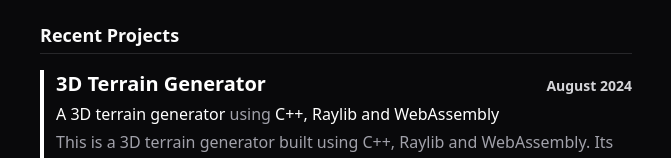
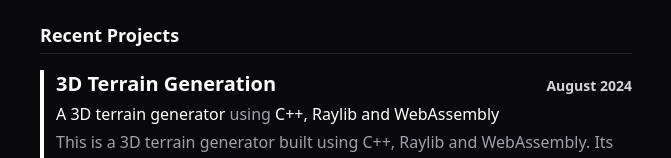
Before and after one commit to burakssen/burakssen.github.io, a React (Vite) app: page / in a window 1280 px wide. Shown: the part 297-455 px from the top of the page, without its empty margins (304-975 px from the left). Built offline with nearby package versions, Linux system fonts and the light colour scheme.

Commit message:
Link fix

```diff
--- a/src/recent-works.ts
+++ b/src/recent-works.ts
@@ -5,9 +5,9 @@ import { TbBrandFramerMotion } from "react-icons/tb";
 
 const recentWorks: Item[] = [
     {
-        title: "3D Terrain Generator",
+        title: "3D Terrain Generation",
         date: "August 2024",
-        url: "https://burakssen.github.io/3d-terrain-generator",
+        url: "https://burakssen.github.io/3d-terrain-generation",
         subtitle: "*A 3D terrain generator* using *C++, Raylib and WebAssembly*",
         content: "This is a 3D terrain generator built using C++, Raylib and WebAssembly. Its an infinitly scrolling procedurally generated terrain mesh*.",
         usedTechnologies: [SiCplusplus, SiRaylib, SiCmake,SiWebassembly,SiHtml5,SiGithubactions],
```
